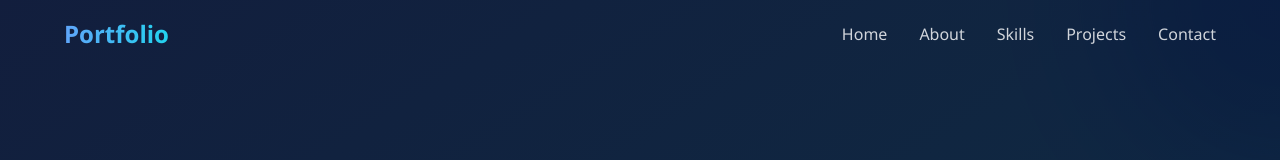
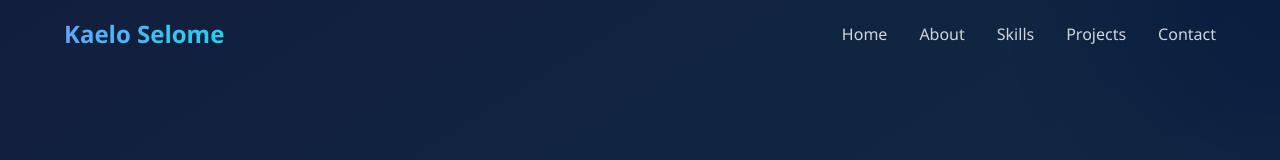
Before and after one commit to Kaelo-Selome/Portfolio-Site, a plain HTML site: page index.html in a window 1280 px wide. Shown: the top 160 px of the page. Drawn offline with nearby package versions, Linux system fonts and the light colour scheme.

Commit message:
Update index.html

```diff
--- a/index.html
+++ b/index.html
@@ -28,7 +28,7 @@
     <nav id="main-nav">
         <div class="nav-container">
             <div class="nav-inner">
-                <div class="logo">Portfolio</div>
+                <div class="logo">Kaelo Selome</div>
 
                 <!-- Desktop Menu -->
                 <div class="desktop-menu">
```
